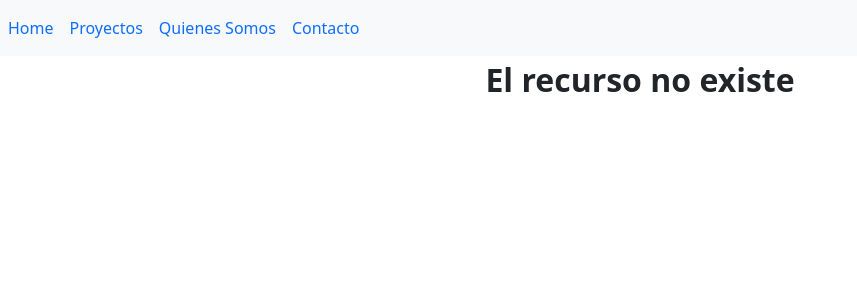
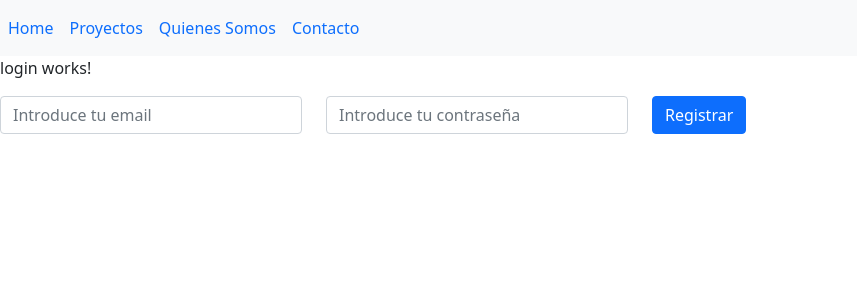
Before and after one commit to DeiMoS-es/WsAngular, an Angular app in the folder app-empleados/: page /login in a window 1280 px wide. Shown: the top 300 px of the page, without its empty margins (0-857 px from the left). Built offline with nearby package versions, Linux system fonts and the light colour scheme.

Commit message:
form login

```diff
--- a/app-empleados/src/app/app.module.ts
+++ b/app-empleados/src/app/app.module.ts
@@ -16,6 +16,7 @@ import { ActualizaComponentComponent } from './actualiza-component/actualiza-com
 import { ErrorPersonalizadoComponent } from './error-personalizado/error-personalizado.component';
 import { DataService } from './data.service';
 import { HttpClientModule } from '@angular/common/http';
+import { LoginComponent } from './login/login.component';
 
 //definimos las rutas para los distintos componentes
 const appRoutes: Routes=[
@@ -24,6 +25,7 @@ const appRoutes: Routes=[
   ,{path:'quienes', component: QuienesComponentComponent}
   ,{path:'contacto', component: ContactoComponentComponent}
   ,{path:'actualiza/:id', component: ActualizaComponentComponent}//preparamos la url de actualiza para que reciba el id
+  ,{path:'login', component: LoginComponent}
   ,{path:'**', component: ErrorPersonalizadoComponent}//ruta error, siempre en último lugar
 ];
 
@@ -37,7 +39,8 @@ const appRoutes: Routes=[
     QuienesComponentComponent,
     ContactoComponentComponent,
     ActualizaComponentComponent,
-    ErrorPersonalizadoComponent
+    ErrorPersonalizadoComponent,
+    LoginComponent
   ],
   imports: [
     BrowserModule,
--- /dev/null
+++ b/app-empleados/src/app/login/login.component.html
@@ -0,0 +1,15 @@
+<p>login works!</p>
+
+<div class="formControl">
+    <form action="" class="form-group row">
+        <div class="form-group col-md-3">
+            <input class="form-control" type="email" name="email" placeholder="Introduce tu email">
+        </div>
+        <div class="form-group col-md-3">
+            <input class="form-control" type="password" name="password" placeholder="Introduce tu contraseña">
+        </div>
+        <div class="form-group col-md-3">
+            <button type="submit" class="btn btn-primary">Registrar</button>
+        </div>
+    </form>
+</div>
--- /dev/null
+++ b/app-empleados/src/app/login/login.component.ts
@@ -0,0 +1,15 @@
+import { Component, OnInit } from '@angular/core';
+
+@Component({
+  selector: 'app-login',
+  templateUrl: './login.component.html',
+  styleUrls: ['./login.component.css']
+})
+export class LoginComponent implements OnInit {
+
+  constructor() { }
+
+  ngOnInit(): void {
+  }
+
+}
```
Also changed, not shown: app-empleados/src/app/login/login.component.css (added).
